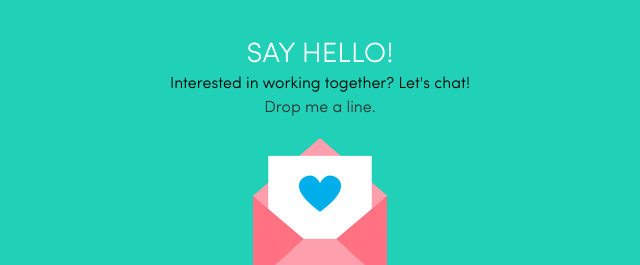
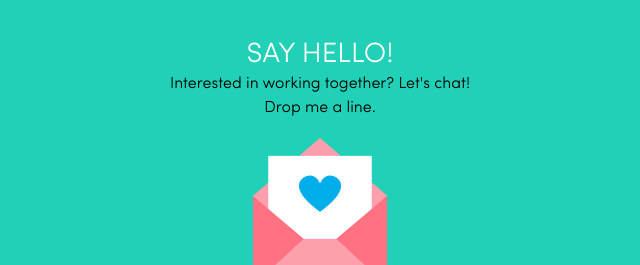
Before and after one commit to letsbleachthis/site, a plain HTML site: page index.html in a window 1280 px wide. Shown: the part 2808-3073 px from the top of the page, 320-960 px from the left. Drawn offline with nearby package versions, Linux system fonts and the light colour scheme.

Commit message:
Removed link from text

```diff
--- a/index.html
+++ b/index.html
@@ -186,7 +186,7 @@
 			<div class="zigzag-down"></div>
 			<div class="container">
 				<h3>Say Hello!</h3>
-				<p>Interested in working together? Let's chat!<br><a href="contact.html">Drop me a line.</a></p>
+				<p>Interested in working together? Let's chat!<br>Drop me a line.</p>
 				<a href="mailto:chilcote.lauren@gmail.com"><img class="scale-with-grid" src="images/envelope-2.png" alt="Contact Me"></a>
 			</div><!--container-->
 		</div><!--contact-->
```
